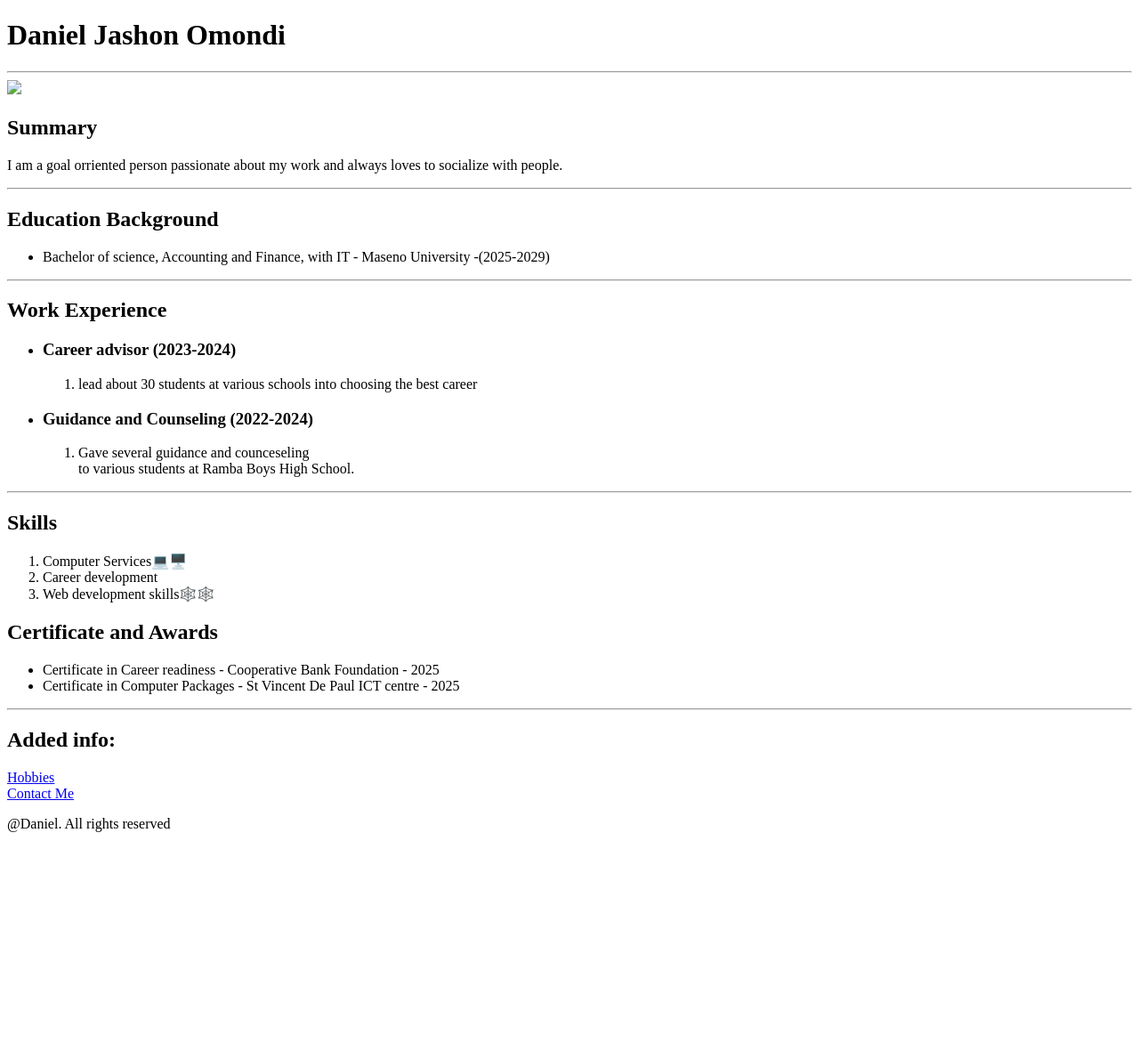
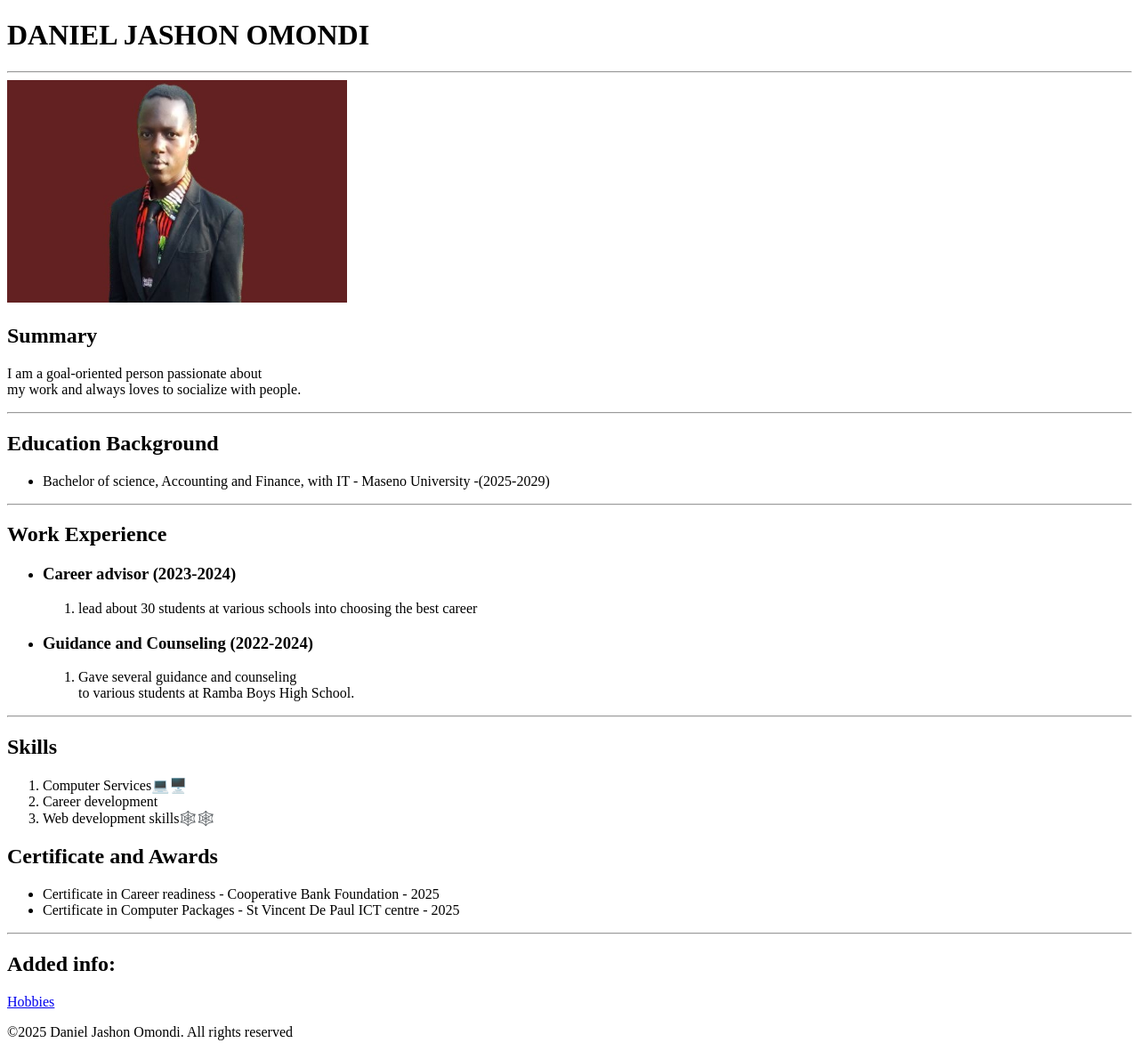
Before and after one commit to JashonOmondi/portfolio.html, a plain HTML site: page index.html in a window 1280 px wide. Shown: the whole page at 89% size. Before the commit the page ends 951 px from the top, so only its background shows below. Drawn offline with Linux system fonts and the light colour scheme.

Commit message:
Add files via upload

```diff
--- a/index.html
+++ b/index.html
@@ -2,15 +2,19 @@
 <html lang="en">
 <head>
     <meta charset="UTF-8">
-    <title><html class="daniel portfolio"></html></title>
-    <h1>Daniel Jashon Omondi</h1>
-    <hr />
+    <title>Daniel Jashon Omondi - Portfolio</title>
+
+
 </head>
 <body>
-   <img src="./images/omondi Portfolio.jpg"height=230 />
+    <header>
+        <h1>DANIEL JASHON OMONDI</h1>
+    </header>
+    <hr />
+   <a href="./Public/contacts/index.html"><img src="./images/omondi-portfolio.png.jpg" alt="Daniel Jashon Omondi" height="250"/></a><br />
    <h2>Summary</h2>
-   <p>I am a goal orriented person passionate about
-    my work and always loves to socialize with people.
+   <p>I am a goal-oriented person passionate about<br />
+    my work and always loves to socialize with people.<br />
     <hr />
    </p>
     <h2>Education Background</h2>
@@ -28,7 +32,7 @@
         </ol></li>
         <li><h3>Guidance and Counseling (2022-2024)</h3>
         <ol>
-            <li>Gave several guidance and counceseling<br />
+            <li>Gave several guidance and counseling<br />
                  to various students at Ramba Boys High School.</li>
         </ol></li>
     </ul>
@@ -46,10 +50,9 @@
     </ul>
     <hr />
     <h2>Added info:</h2>
-    <a href="./Public/hobbies.html">Hobbies</a><br />
-    <a href="./Public/contacts.html.html">Contact Me</a><br />
+    <a href="./Public/Hobbies.html">Hobbies</a><br />
+    <footer>
+        <p>&copy;2025 Daniel Jashon Omondi. All rights reserved</p>
+    </footer>
 </body>
-<footer>
-    <p>@Daniel. All rights reserved</p>
-</footer>
 </html>
```
Also changed, not shown: Public/contacts/index.html (added, +18 -0 lines), Public/hobbies.html (added, +14 -0 lines).
